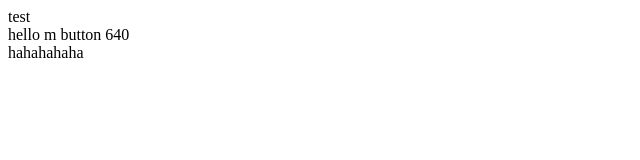
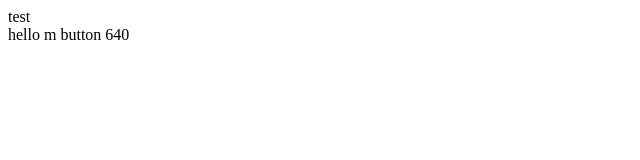
Before and after one commit to TDAK1509/test-npm-package, a Vue app: page / in a window 1280 px wide. Shown: the top 160 px of the page, without its empty margins (0-640 px from the left). Built offline with nearby package versions, Linux system fonts and the light colour scheme.

Commit message:
Remove mytest

```diff
--- a/src/App.vue
+++ b/src/App.vue
@@ -1,7 +1,6 @@
 <template>
   <div>test</div>
   <MyButton />
-  <MyTest />
 </template>
 
 <script setup lang="ts">
--- a/src/components/MyTest.vue
+++ /dev/null
@@ -1,3 +0,0 @@
-<template>
-  <div>hahahahaha</div>
-</template>
--- a/src/components/index.ts
+++ b/src/components/index.ts
@@ -1,2 +1 @@
 export { MyButton } from "./MyButton";
-export { default as MyTest } from "./MyTest.vue";
--- a/src/components/main.ts
+++ b/src/components/main.ts
@@ -1,10 +1,9 @@
 import type { App } from "vue";
-import { MyButton, MyTest } from "@/components";
+import { MyButton } from "@/components";
 
 export default {
   install: (app: App) => {
     app.component("MyButton", MyButton);
-    app.component("MyTest", MyTest);
   },
 };
 
```
